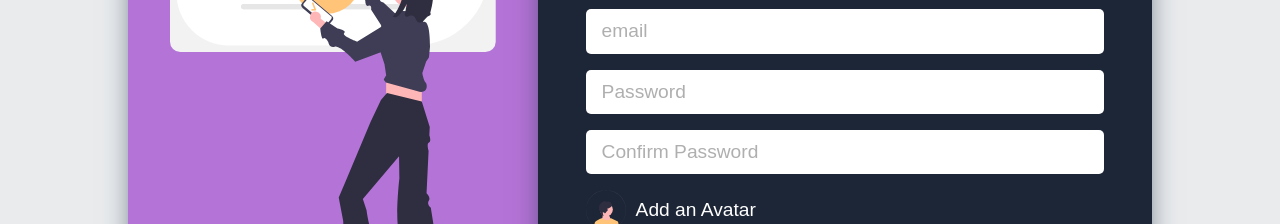
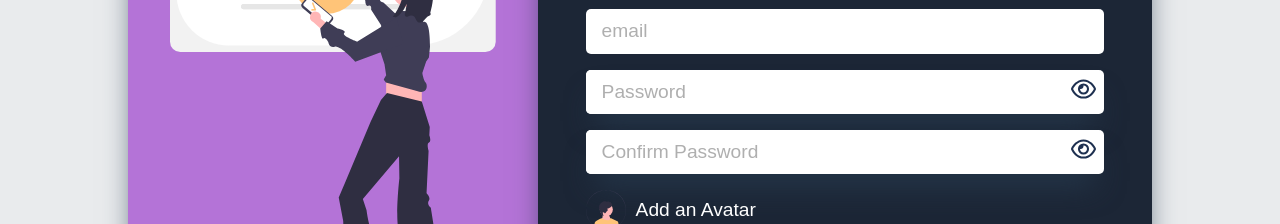
Before and after one commit to roht2103/chat-app, a React (Vite) app: page /signup-page in a window 1280 px wide. Shown: the part 295-519 px from the top of the page. Built offline with nearby package versions, Linux system fonts and the light colour scheme; no server answers; a web font is replaced by a local one.

Commit message:
added show password option to password field

```diff
--- a/src/components/login/Login.jsx
+++ b/src/components/login/Login.jsx
@@ -1,8 +1,12 @@
 import { useNavigate } from "react-router-dom";
 import signUpImg from "../../assets/signUp.svg";
 import avatar from "../../assets/avatar.svg";
+import eye from "../../assets/eye.svg";
+import eyeclose from "../../assets/eye-close.svg";
+import { useState } from "react";
 const LoginComponent = () => {
   const navigate = useNavigate();
+  const [showPass, setShowPass] = useState(false);
   const submitHandeler = (e) => {
     e.preventDefault();
     navigate("/home");
@@ -18,12 +22,21 @@ const LoginComponent = () => {
             <h1>Log in</h1>
             <form onSubmit={submitHandeler}>
               <input type="email" id="email" placeholder="email" required />
-              <input
-                type="password"
-                id="pass"
-                placeholder="Password"
-                required
-              />
+              <div className="inputPass">
+                <input
+                  type={showPass ? "text" : "password"}
+                  id="pass"
+                  placeholder="Password"
+                  required
+                />
+                <img
+                  onClick={() => setShowPass(!showPass)}
+                  style={{ margin: ".5rem", cursor: "pointer" }}
+                  height="50%"
+                  src={showPass ? eyeclose : eye}
+                  alt={showPass ? eyeclose : eye}
+                />
+              </div>
               <input type="submit" id="submit-btn" value="Log In" />
               <p>
                 Don't have an Account..?
--- a/src/components/signUp/SignUp.css
+++ b/src/components/signUp/SignUp.css
@@ -51,6 +51,10 @@
   color: #b473d7;
   outline: none;
   /* border: 3px solid #b473d7; */
+}
+.body section .login-form form .inputPass {
+  background-color: white;
+  border-radius: 5px;
 }
 .body section .login-form form .avatar {
   display: flex;
--- a/src/components/signUp/SignUp.jsx
+++ b/src/components/signUp/SignUp.jsx
@@ -2,6 +2,8 @@ import "./SignUp.css";
 import { useNavigate } from "react-router-dom";
 import signUpImg from "../../assets/signUp.svg";
 import avatar from "../../assets/avatar.svg";
+import eye from "../../assets/eye.svg";
+import eyeclose from "../../assets/eye-close.svg";
 import { createUserWithEmailAndPassword, updateProfile } from "firebase/auth";
 import { auth, storage, db } from "../../firebase";
 import { ref, uploadBytesResumable, getDownloadURL } from "firebase/storage";
@@ -13,6 +15,8 @@ import "react-toastify/dist/ReactToastify.css";
 const SignUpComponent = () => {
   const navigate = useNavigate();
   const [err, setErr] = useState(false);
+  const [showPass, setShowPass] = useState(false);
+  const [showCnfPass, setShowCnfPass] = useState(false);
   const clickHandeler = async (e) => {
     e.preventDefault();
 
@@ -100,18 +104,36 @@ const SignUpComponent = () => {
                 required
               />
               <input type="email" id="email" placeholder="email" required />
+              <div className="inputPass">
                 <input
-                type="password"
+                  type={showPass ? "text" : "password"}
                   id="pass"
                   placeholder="Password"
                   required
                 />
+                <img
+                  onClick={() => setShowPass(!showPass)}
+                  style={{ margin: ".5rem", cursor: "pointer" }}
+                  height="50%"
+                  src={showPass ? eyeclose : eye}
+                  alt={showPass ? eyeclose : eye}
+                />
+              </div>
+              <div className="inputPass">
                 <input
-                type="password"
+                  type={showCnfPass ? "text" : "password"}
                   id="confirmPass"
                   placeholder="Confirm Password"
                   required
                 />
+                <img
+                  onClick={() => setShowCnfPass(!showCnfPass)}
+                  style={{ margin: ".5rem", cursor: "pointer" }}
+                  height="50%"
+                  src={showCnfPass ? eyeclose : eye}
+                  alt={showCnfPass ? eyeclose : eye}
+                />
+              </div>
               <input
                 name="file"
                 type="file"
```
Also changed, not shown: src/assets/eye-close.svg (added), src/assets/eye.svg (added). Lines whose indentation alone changed are shown as unchanged.
